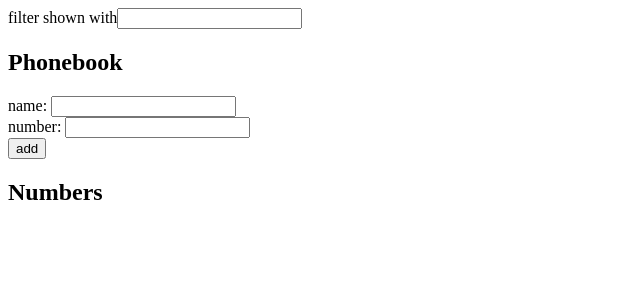
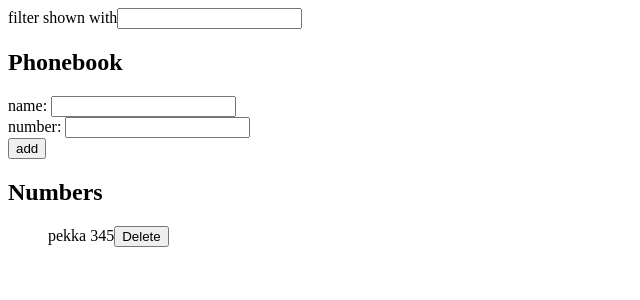
Before and after one commit to JRamone/FS2022, a React (Create React App) app in the folder osa2/puhelinluettelo/: page / in a window 1280 px wide. Shown: the top 300 px of the page, without its empty margins (0-640 px from the left). Built offline with nearby package versions, Linux system fonts and the light colour scheme; data requests are answered from the project's data file.

Commit message:
lisää 2.19

```diff
--- a/osa2/puhelinluettelo/db.json
+++ b/osa2/puhelinluettelo/db.json
@@ -1,3 +1,9 @@
 {
-  "persons": []
+  "persons": [
+    {
+      "name": "pekka",
+      "number": "345",
+      "id": 1
+    }
+  ]
 }
--- a/osa2/puhelinluettelo/src/App.js
+++ b/osa2/puhelinluettelo/src/App.js
@@ -11,10 +11,9 @@ const Filter = ({filter, setFilter}) => {
     </>
   )
 }
-const PersonForm = ({persons,setPersons,newName, newNumber,setNewName,setNewNumber}) => {
+const PersonForm = ({persons,setPersons,newName, newNumber,setNewName,setNewNumber,setMessage}) => {
 
   const addPerson = (event) => {
-
     event.preventDefault()
 
     if (persons.map(p => p.name).includes(newName)){
@@ -26,7 +25,9 @@ const PersonForm = ({persons,setPersons,newName, newNumber,setNewName,setNewNumb
         personService
           .getAll()
           .then(updatedPersons => setPersons(updatedPersons))
+          .then(setMessage({type:'success',content:`${updated_person.name} successfully updated`}))
       }
+      setTimeout(() => setMessage({type:'success',content:''}),5000)
       return
     }
 
@@ -38,8 +39,10 @@ const PersonForm = ({persons,setPersons,newName, newNumber,setNewName,setNewNumb
     personService
       .addNumber(personObject)
       .then(r => setPersons(persons.concat(r)))
+      .then(setMessage({type:'success',content:`${personObject.name} successfully added`}))
     setNewName('')
     setNewNumber('')
+    setTimeout(() => setMessage({type:'success',content:''}),5000)
   }
   return(
   <>
@@ -60,27 +63,24 @@ const PersonForm = ({persons,setPersons,newName, newNumber,setNewName,setNewNumb
 
 const Persons = ({persons,setPersons,filter,setMessage}) => {
 
-  const handleDelete = (e) => {
-    console.log(e.target.value)
+  const handleDelete = (person) => {
     const sure = window.confirm(`Are you sure?`)
     if (sure){
       personService
-        .deleteNumber(e.target.value)
-        .then(console.log(`id ${e.target.value} successfully deleted`))
-        .then(setMessage({type:'success',content:`id ${e.target.value} successfully deleted`}))
+        .deleteNumber(person.id)
+        .then(console.log(`${person.name} successfully deleted`))
+        .then(setMessage({type:'success',content:`${person.name} successfully deleted`}))
+        .then(personService
+          .getAll()
+          .then(updatedPersons => setPersons(updatedPersons)))
       setTimeout(() => setMessage({type:'success',content:''}),5000)
-      personService
-        .getAll()
-        .then(updatedPersons => setPersons(updatedPersons))
     }
-
-
   }
 
   return(
     <>
       <ul style={{listStyleType : 'none'}}>
-        {persons.filter(p => p.name.toLowerCase().includes(filter)).map(person => <li key={person.name}>{person.name} {person.number}<button value={person.id} onClick={handleDelete}>Delete</button></li>)}
+        {persons.filter(p => p.name.toLowerCase().includes(filter)).map(person => <li key={person.name}>{person.name} {person.number}<button onClick={() => handleDelete(person)}>Delete</button></li>)}
       </ul>
     </>
   )
@@ -106,7 +106,7 @@ const App = () => {
       <Filter filter={filter} setFilter={setFilter}/>
       <h2>Phonebook</h2>
       <Notification message={message}/>
-      <PersonForm persons={persons} setPersons={setPersons} newName={newName} newNumber={newNumber} setNewName={setNewName} setNewNumber={setNewNumber}/>
+      <PersonForm setMessage={setMessage}persons={persons} setPersons={setPersons} newName={newName} newNumber={newNumber} setNewName={setNewName} setNewNumber={setNewNumber}/>
       <h2>Numbers</h2>
       <Persons setMessage={setMessage} setPersons={setPersons} persons={persons} filter={filter}/>
     </div>
--- a/osa2/puhelinluettelo/src/components/notification.js
+++ b/osa2/puhelinluettelo/src/components/notification.js
@@ -2,11 +2,23 @@
 const Notification = ({message}) => {
 
     const errorStyle = {
+        paddingTop:'20px',
+        paddingBottom:'20px',
+        height:'80px',
+        textAlign: 'center',
         color:'red',
+        backgroundColor:'Gainsboro',
+        border:'3px solid green'
     }
 
     const successStyle = {
+        paddingTop:'20px',
+        paddingBottom:'20px',
+        height:'80px',
+        textAlign: 'center',
         color:'green',
+        backgroundColor:'Gainsboro',
+        border:'3px solid green'
     }
 
 
--- a/osa2/puhelinluettelo/src/services/persons.js
+++ b/osa2/puhelinluettelo/src/services/persons.js
@@ -5,6 +5,7 @@ const url = 'http://localhost:3001/persons'
 
 const getAll = () => {
     const request = axios.get(url)
+    console.log('getall')
     return request.then(r => r.data)
 }
 
```
